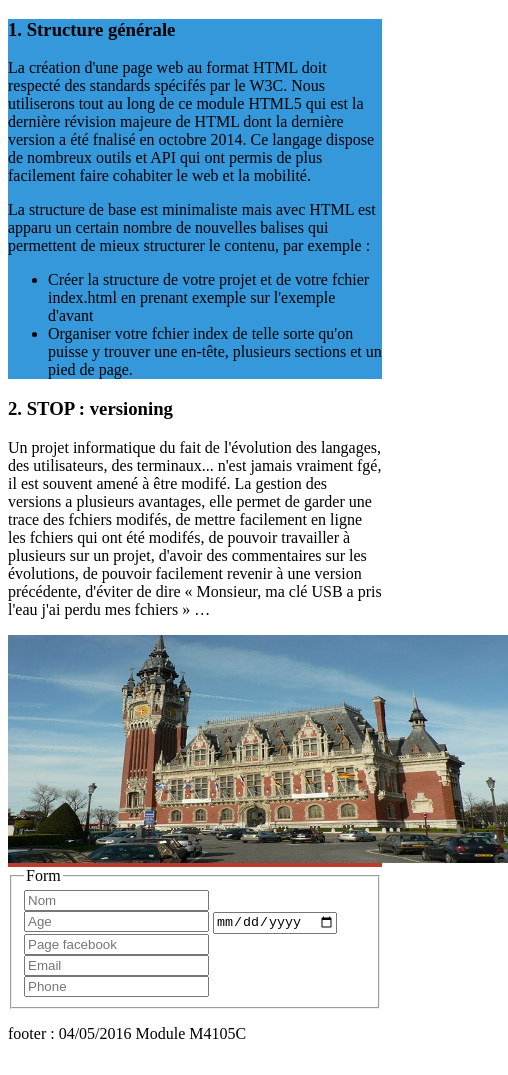
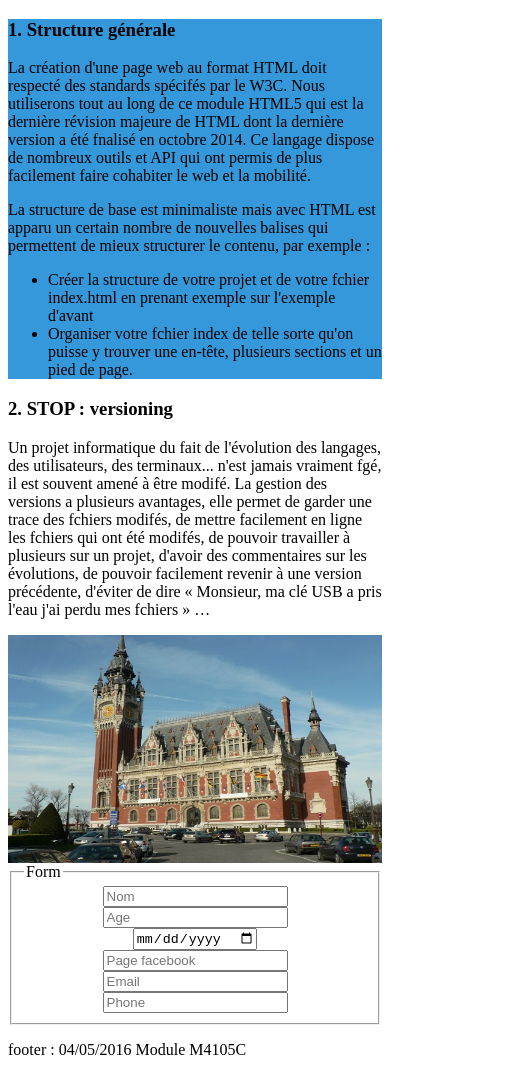
Before and after one commit to raphaya/hello, a plain HTML site: page index.html in a window 390 px wide. Shown: the whole page, 508 px wide, since content can reach past the window. Drawn offline with Linux system fonts and the light colour scheme.

Commit message:
moodif 11/05//13:47//imgResponsive

```diff
--- a/css/style.css
+++ b/css/style.css
@@ -1,10 +1,27 @@
 #p1{
-background-color : #3498db;
+	background-color : #3498db;
 }
 #p2{
-background-color : white;
+	background-color : white;
 }
 #p3{
-background-color : #c0392b;
-position : center;
+	background-color : #c0392b;
 }
+#img{
+	margin-left: auto;
+	margin-right: auto;
+	display: block;
+}
+
+@media  (max-width: 480px) {
+    /* Le code pour les mobiles ici */
+
+
+	img, table, td, blockquote, code, pre, textarea, input, iframe, object, embed, video {
+    	max-width: 100%;
+    		margin-left: auto;
+		margin-right: auto;
+		display: block;
+	}
+
+}
--- a/index.html
+++ b/index.html
@@ -4,8 +4,9 @@
  <meta charset="utf-8">
  <title>M4105C : Un super module</title>
  <link rel="stylesheet" href="css/style.css">
- <link rel="icon" type="image/png" href="image/favicon.png" />
- <meta name="viewport" content="width=device-width, initial-scale=1.0, shrink-to-fit=no">
+ <link rel="icon" type="image/png" href="image/fwidthavicon.png" />
+ <link rel="stylesheet" media="votre requete ici" href="mobile.css" />
+ <meta name="viewport" content="width=device-, initial-scale=1.0, shrink-to-fit=no">
 </head>
 <body>
 
@@ -26,9 +27,9 @@
 		exemple sur l'exemple d'avant</li>
 			<li>Organiser votre fchier index de telle sorte qu'on puisse y trouver une en-tête,
 		plusieurs sections et un pied de page.</li>
-		<ul>
-		</p>
-	</div>
+		</ul>
+	</p>
+</div>
 
 <div id="p2">
 	<h3>2. STOP : versioning </h3>
@@ -41,17 +42,17 @@
 	« Monsieur, ma clé USB a pris l'eau j'ai perdu mes fchiers » …</p>
 </div>
 <div id="p3">
-	<img src="image/mairie-de-calais.jpg" alt="Calais" style="width:500px;height:228px;">
+	<img id='img' src="image/mairie-de-calais.jpg" alt="Calais" style="width:500px;height:228px;" position='center'>
 </div>
 
 <div>
 	<form>
 		<fieldset>
 			<legend>Form</legend>
-			<input type="string" name="nom" placeholder="Nom" />
+			<input type="text" name="nom" placeholder="Nom" />
 			<input type="number" name="age" placeholder="Age" />
 			<input type="date" name="date" placeholder="Date"/>
-			<input type="string" name="facebook" placeholder="Page facebook" />
+			<input type="text" name="facebook" placeholder="Page facebook" />
 			<input type="email" name="email" placeholder="Email" />
 			<input type="tel" name="phone" placeholder="Phone" />
 		</fieldset>
```
